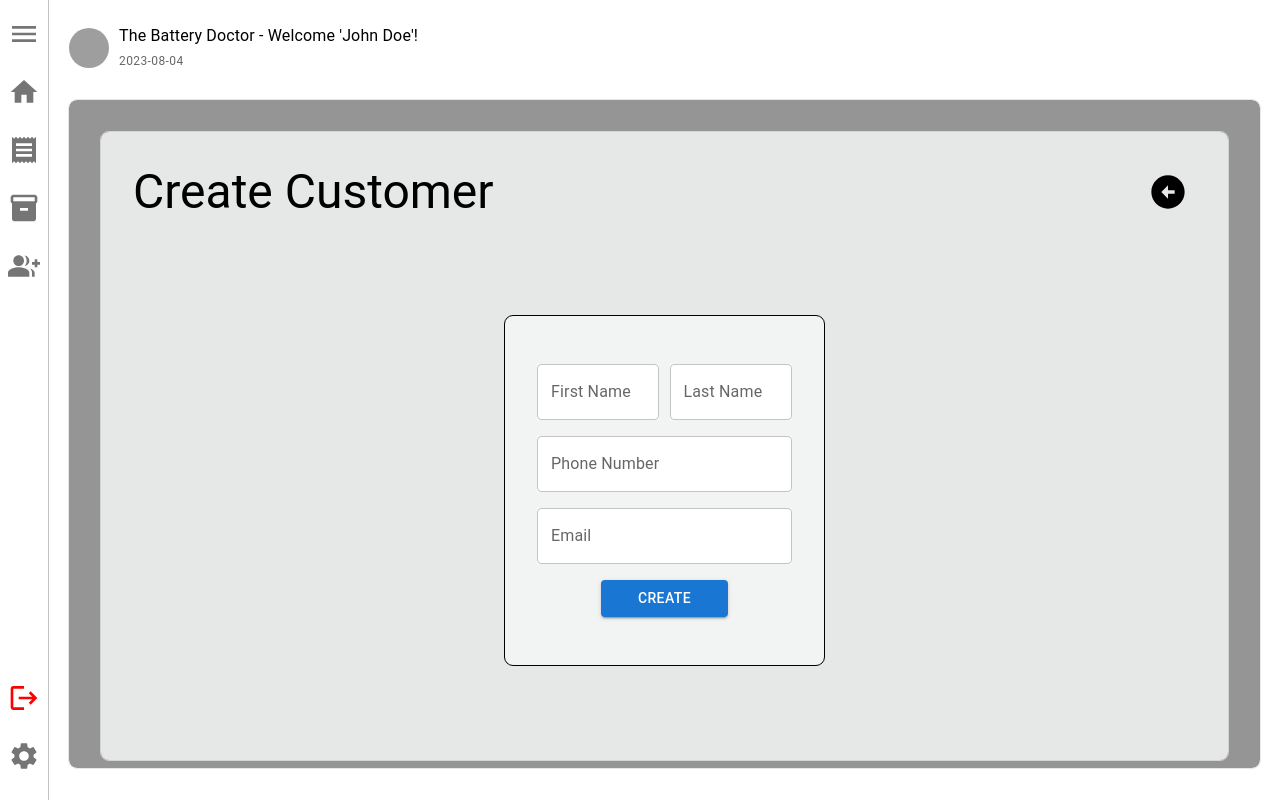
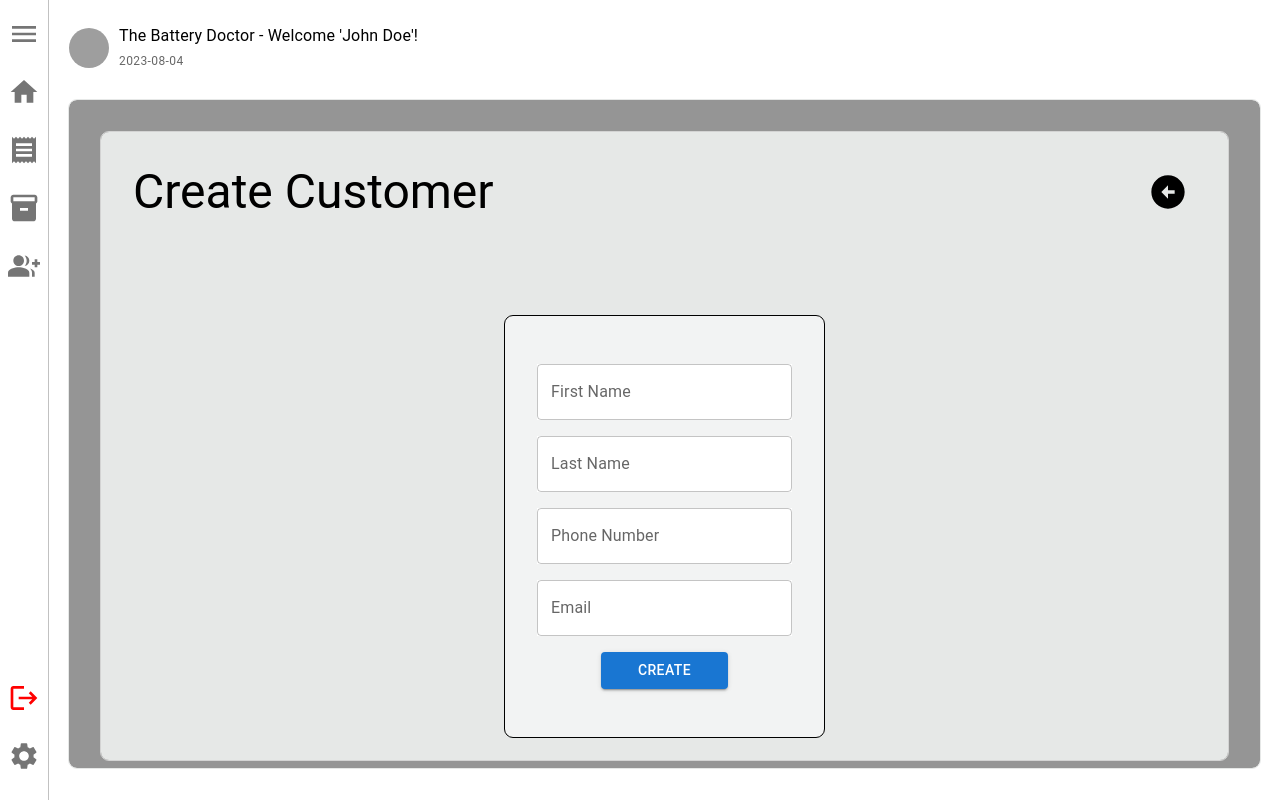
Before and after one commit to Caelan-Ross/FSWD-Capstone-Project, a Next.js app in the folder src/frontend/: page /customer/createCustomer in a window 1280 px wide. Built offline with nearby package versions, Linux system fonts and the light colour scheme; grey boxes are pictures that could not be loaded.

Commit message:
Changed createCustomer layout to match editCustomer.

```diff
--- a/src/frontend/pages/customer/createCustomer.js
+++ b/src/frontend/pages/customer/createCustomer.js
@@ -1,4 +1,11 @@
-import { Typography, Box, IconButton, TextField, Button, Alert } from '@mui/material';
+import {
+	Typography,
+	Box,
+	IconButton,
+	TextField,
+	Button,
+	Alert,
+} from '@mui/material';
 import { useRouter } from 'next/router';
 import { useState } from 'react';
 import ArrowCircleLeftIcon from '@mui/icons-material/ArrowCircleLeft';
@@ -12,7 +19,7 @@ export default function Home() {
 
 	const [error, setError] = useState(null);
 	const [loading, setLoading] = useState(false);
-	const API_BASE = 'http://localhost:3000/api/customer/create'
+	const API_BASE = 'http://localhost:3000/api/customer/create';
 
 	// Submit Button
 	const handleSubmit = async (event) => {
@@ -40,7 +47,7 @@ export default function Home() {
 		} finally {
 			setLoading(false);
 		}
-	}
+	};
 
 	return (
 		<Box
@@ -92,7 +99,6 @@ export default function Home() {
 					padding: '2rem',
 				}}
 			>
-				<Box sx={{ display: 'flex', flexDirection: 'row', justifyContent: 'space-between', gap: '10px' }}>
 				<TextField
 					id='firstName'
 					name='firstName'
@@ -111,7 +117,6 @@ export default function Home() {
 					fullWidth
 					sx={{ mt: 2, backgroundColor: 'white' }}
 				/>
-				</Box>
 				<TextField
 					id='phoneNumber'
 					name='phoneNumber'
@@ -130,10 +135,16 @@ export default function Home() {
 					type='email'
 					sx={{ mt: 2, backgroundColor: 'white' }}
 				/>
-				<Button className='btn-primary' variant='contained' type='submit' disabled={loading} color='primary' sx={{ mt: 3, width: '50%', textAlign: 'center', margin: '1rem auto' }}>
+				<Button
+					className='btn-primary'
+					variant='contained'
+					type='submit'
+					disabled={loading}
+					color='primary'
+					sx={{ mt: 3, width: '50%', textAlign: 'center', margin: '1rem auto' }}
+				>
 					{loading ? 'Creating...' : 'Create'}
 				</Button>
-
 			</Box>
 		</Box>
 	);
```
Lines whose indentation alone changed are shown as unchanged.
